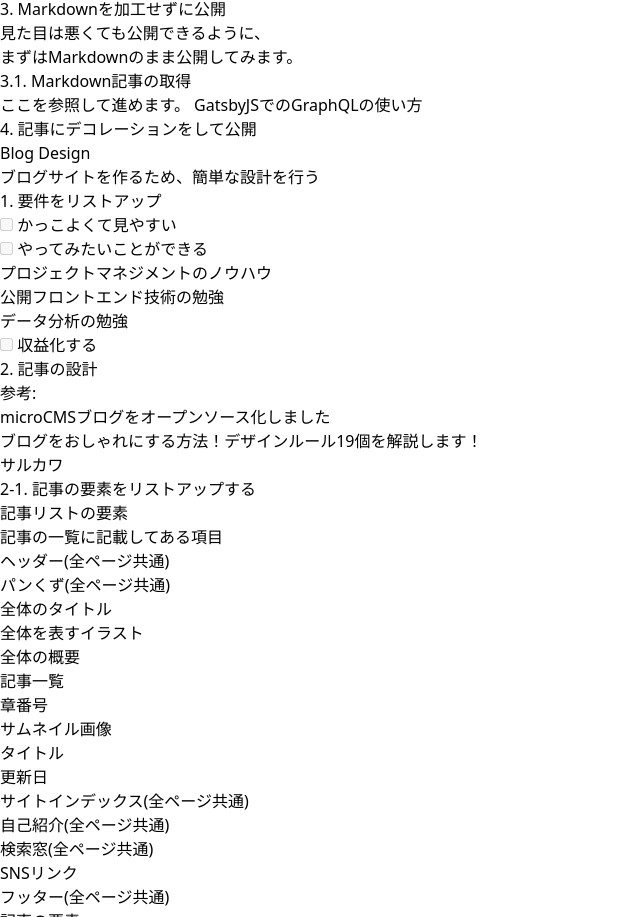
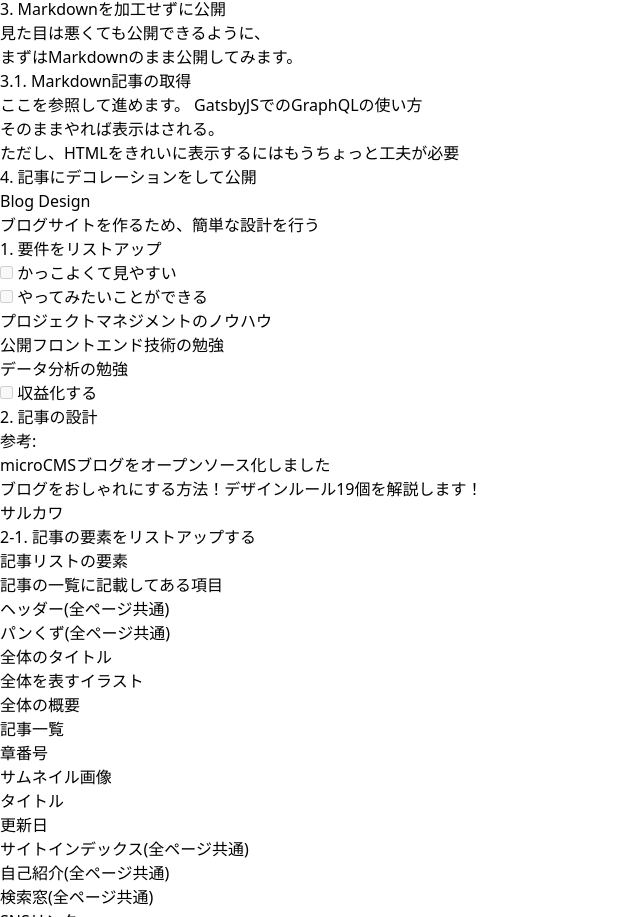
Before and after one commit to leikash/markdown-blog, a Gatsby site in the folder blog-site/: page / in a window 1280 px wide. Shown: the part 2304-3221 px from the top of the page, without its empty margins (0-640 px from the left). Built offline with nearby package versions, Linux system fonts and the light colour scheme; Gatsby itself is replaced by a stand-in of ours; some packages are replaced by stand-ins of ours.

Commit message:
add md file

```diff
--- a/blog-site/gatsby-config.js
+++ b/blog-site/gatsby-config.js
@@ -35,7 +35,7 @@ module.exports = {
         path: `${__dirname}/src/`,
       },
     },
-    "gatsby-transformer-remark",
+    `gatsby-transformer-remark`,
   /*
     {
       resolve: "gatsby-plugin-eslint",
--- a/blog-site/package.json
+++ b/blog-site/package.json
@@ -20,6 +20,7 @@
     "gatsby": "^4.9.2",
     "gatsby-plugin-postcss": "^5.9.0",
     "gatsby-source-filesystem": "^4.9.1",
+    "gatsby-transformer-remark": "^5.9.1",
     "postcss": "^8.4.8",
     "react": "^17.0.1",
     "react-dom": "^17.0.1",
--- a/blog-site/src/draft/blog_changeDirection.md
+++ b/blog-site/src/draft/blog_changeDirection.md
@@ -143,4 +143,7 @@ $ yarn run develop
 ここを参照して進めます。
 [GatsbyJSでのGraphQLの使い方](https://reffect.co.jp/react/gatsby-basic-tutorial-for-beginners-2)
 
+そのままやれば表示はされる。
+ただし、HTMLをきれいに表示するにはもうちょっと工夫が必要
+
 ## 4. 記事にデコレーションをして公開
```
Also changed, not shown: 1 other file.
